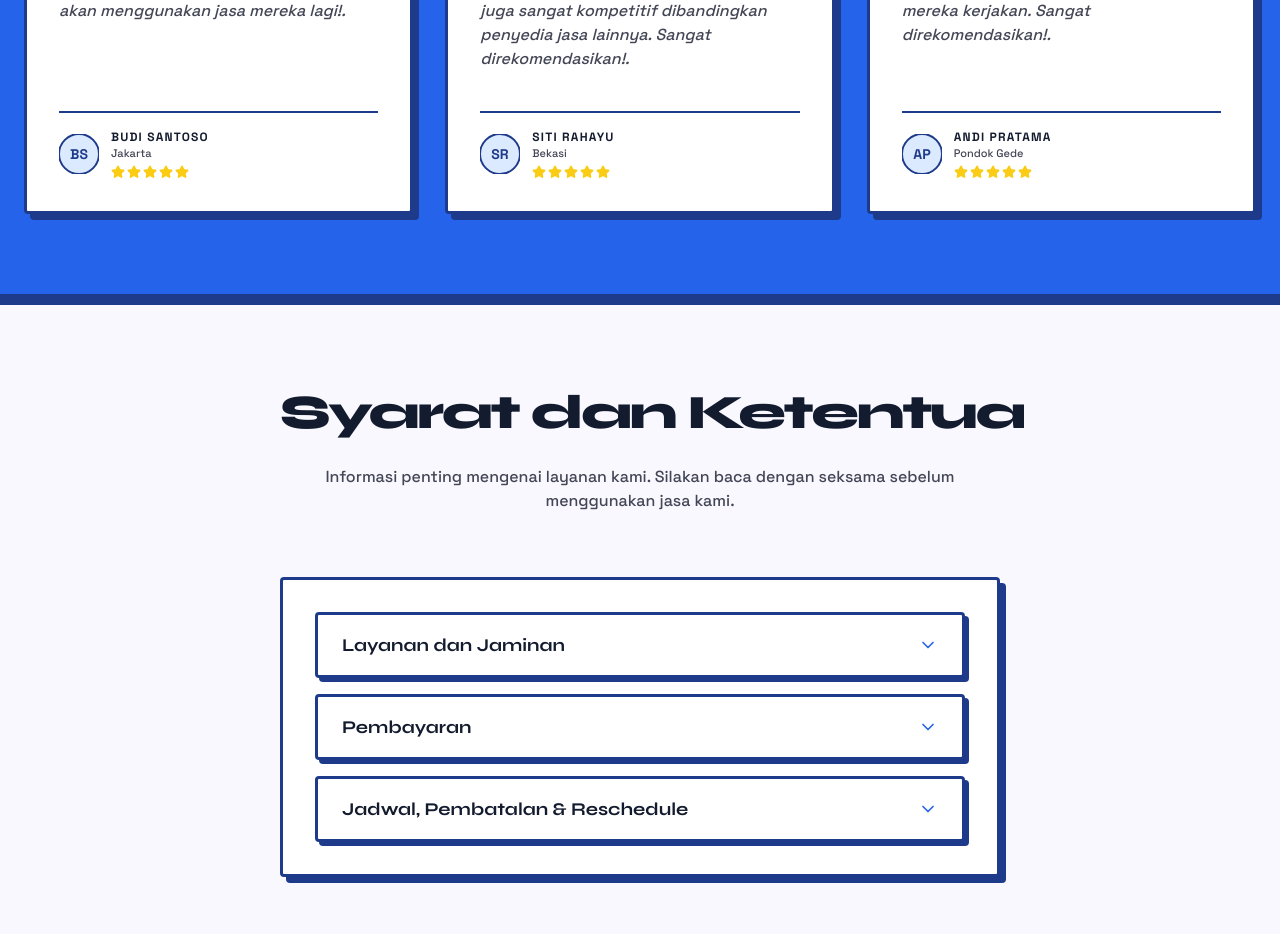
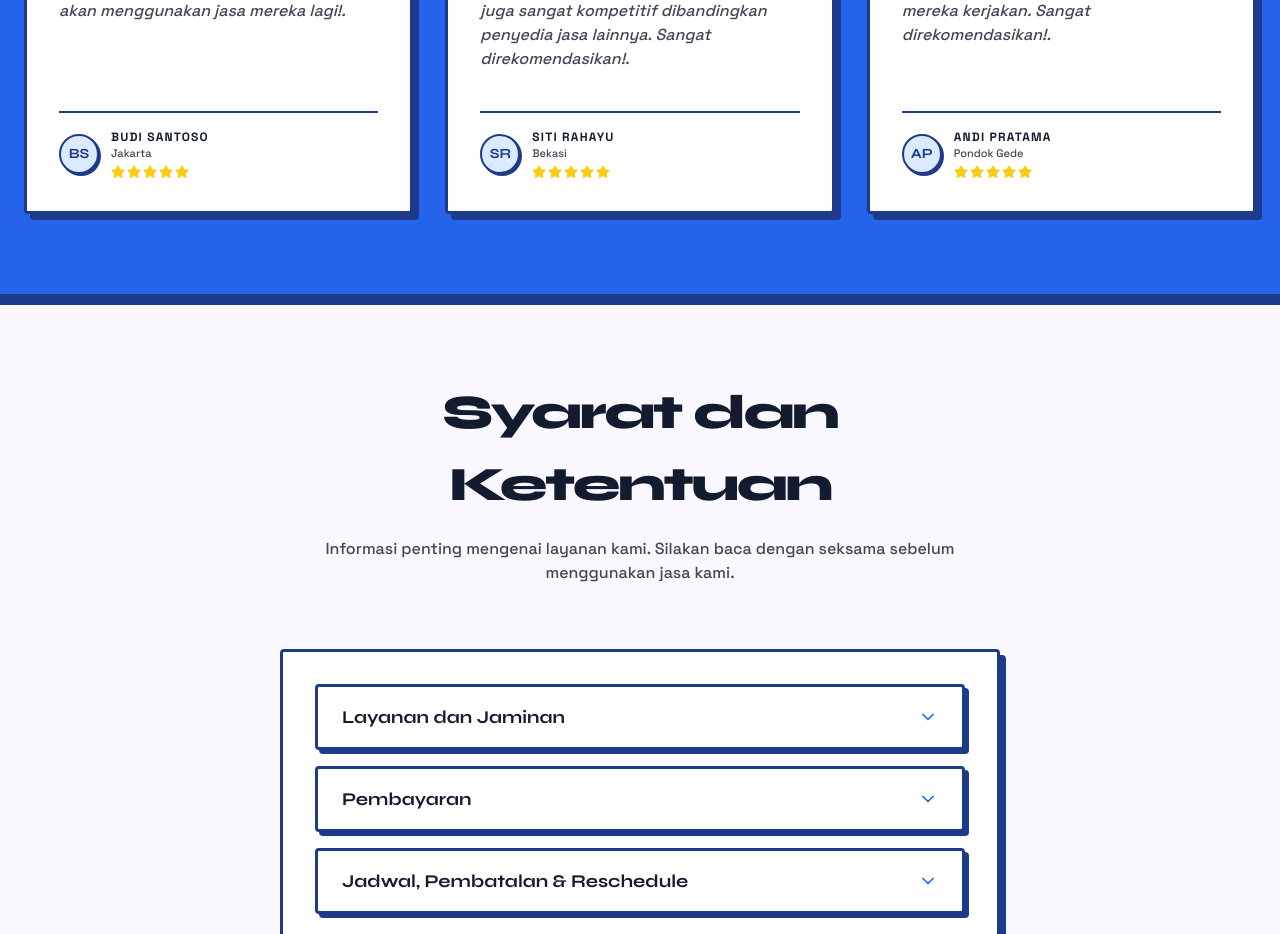
Before and after one commit to AlBasyaar/CV-Zen-Cool, a Next.js app: page / in a window 1280 px wide. Shown: the part 3540-4474 px from the top of the page. Built offline with nearby package versions, Linux system fonts and the light colour scheme.

Commit message:
Refactor AvatarPlaceholder in TestimonialSection to use a div for improved styling; adjust FAQSection heading for consistency

```diff
--- a/app/components/FAQSection.tsx
+++ b/app/components/FAQSection.tsx
@@ -89,7 +89,7 @@ export function FAQSection() {
         transition={{ duration: 0.6, ease: "easeOut" }}
       >
       <div className="text-center mb-16">
-        <h2 className="font-[family-name:var(--font-syne)] text-[clamp(1.15rem,5.5vw,3rem)] font-extrabold text-[#131b2e] tracking-tighter mb-4 whitespace-nowrap">
+        <h2 className="font-[family-name:var(--font-syne)] text-[clamp(1.15rem,5.5vw,3rem)] font-extrabold text-[#131b2e] tracking-tighter mb-4">
           Syarat dan Ketentuan
         </h2>
         <p className="text-[#434655] font-medium">
--- a/app/components/TestimonialSection.tsx
+++ b/app/components/TestimonialSection.tsx
@@ -5,10 +5,12 @@ import { Star } from "lucide-react";
 import { cardBase } from "./shared";
 
 const AvatarPlaceholder = ({ initials }: { initials: string }) => (
-  <svg width="40" height="40" viewBox="0 0 40 40" xmlns="http://www.w3.org/2000/svg" aria-hidden="true">
-    <rect width="40" height="40" rx="20" fill="#DBEAFE" stroke="#1E3A8A" strokeWidth="2"/>
-    <text x="20" y="25" textAnchor="middle" fontSize="14" fontWeight="bold" fill="#1E3A8A">{initials}</text>
-  </svg>
+  <div
+    aria-hidden="true"
+    className="flex h-10 w-10 shrink-0 items-center justify-center rounded-full bg-[#DBEAFE] border-2 border-[#1E3A8A] shadow-[2px_2px_0px_0px_#1E3A8A] font-[family-name:var(--font-syne)] text-sm font-bold leading-none text-[#1E3A8A]"
+  >
+    {initials}
+  </div>
 );
 
 export function TestimonialSection() {
```
